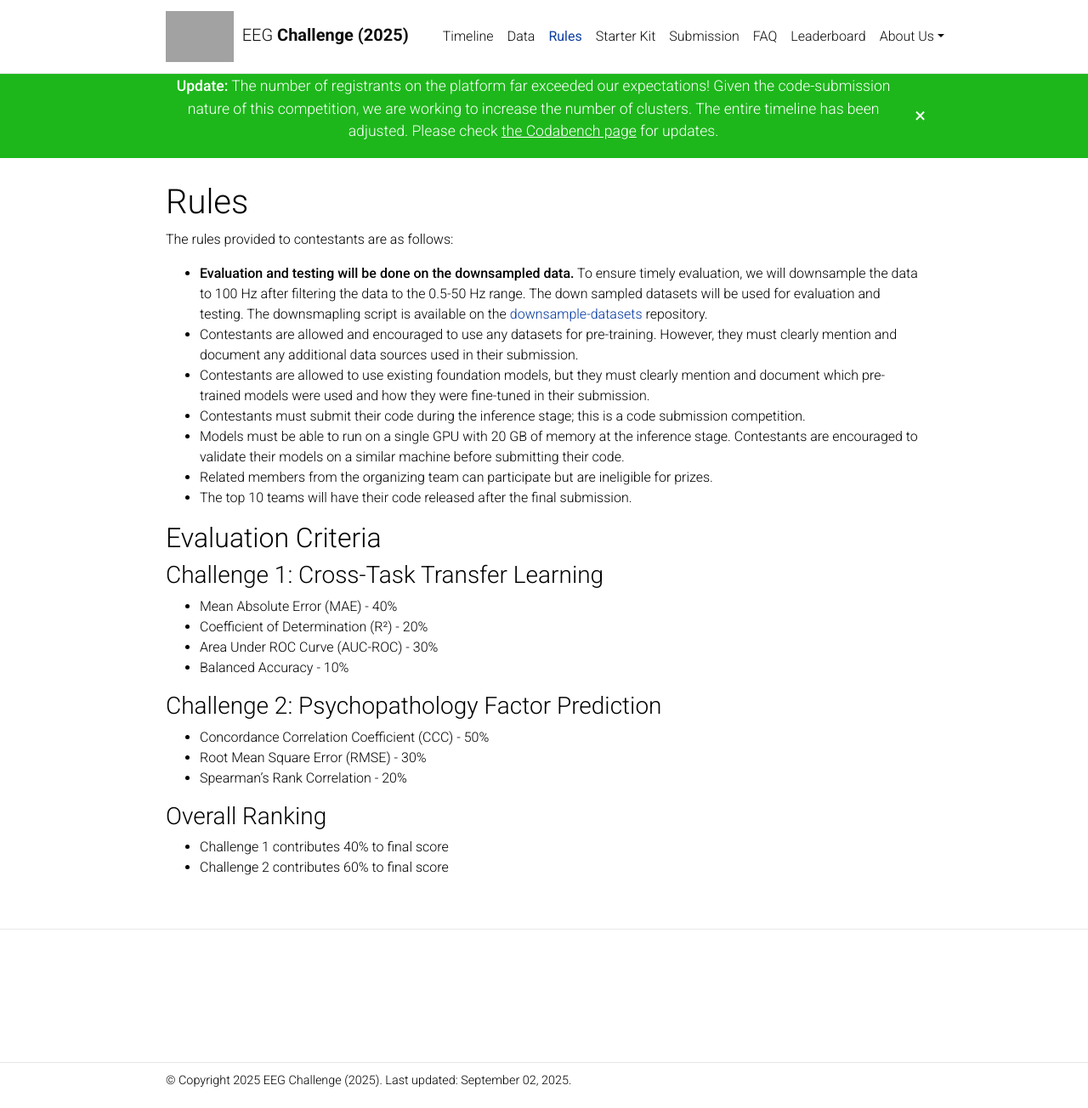
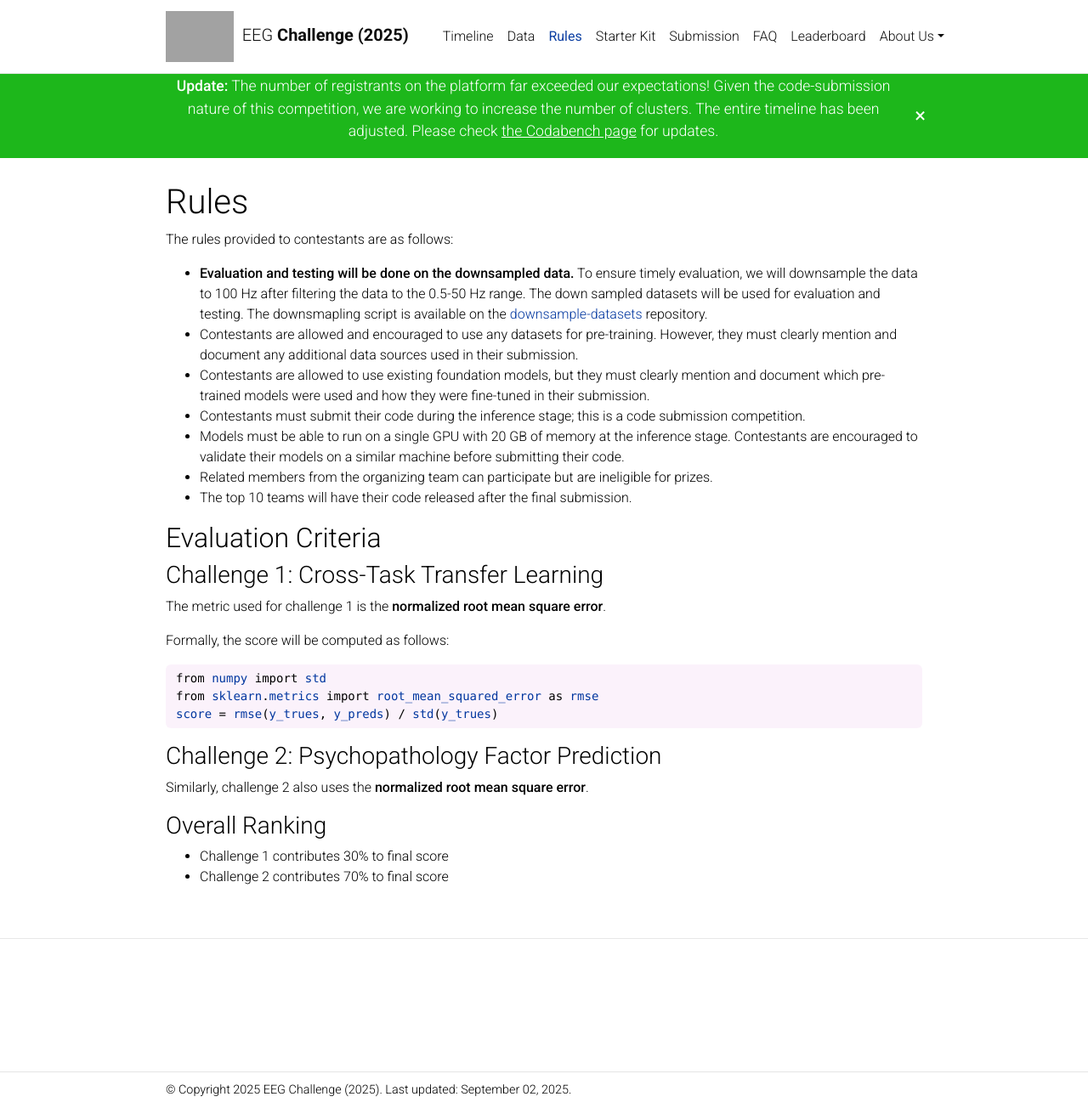
Before and after one commit to urgent-challenge/urgent2024, a Jekyll site: the page built from _pages/rules.md, in a window 1280 px wide and 1304 px high. Shown: the whole window at 85% size. Built offline with Jekyll 4.4.1, drawn with Linux system fonts in a browser that asks for light colours; comment, search, counter and statistics services are not loaded; a style sheet for code colours, icons or effects is not loaded; grey boxes are pictures that could not be loaded.

Commit message:
Update metrics Closes #1

````diff
--- a/_pages/rules.md
+++ b/_pages/rules.md
@@ -21,16 +21,18 @@ The rules provided to contestants are as follows:
 ## Evaluation Criteria
 
 ### Challenge 1: Cross-Task Transfer Learning
-- Mean Absolute Error (MAE) - 40%
-- Coefficient of Determination (R²) - 20%
-- Area Under ROC Curve (AUC-ROC) - 30%
-- Balanced Accuracy - 10%
+The metric used for challenge 1 is the **normalized root mean square error**.
+
+Formally, the score will be computed as follows:
+```python
+from numpy import std
+from sklearn.metrics import root_mean_squared_error as rmse
+score = rmse(y_trues, y_preds) / std(y_trues)
+```
 
 ### Challenge 2: Psychopathology Factor Prediction
-- Concordance Correlation Coefficient (CCC) - 50%
-- Root Mean Square Error (RMSE) - 30%
-- Spearman's Rank Correlation - 20%
+Similarly, challenge 2 also uses the **normalized root mean square error**.
 
 ### Overall Ranking
-- Challenge 1 contributes 40% to final score
-- Challenge 2 contributes 60% to final score
+- Challenge 1 contributes 30% to final score
+- Challenge 2 contributes 70% to final score
````
